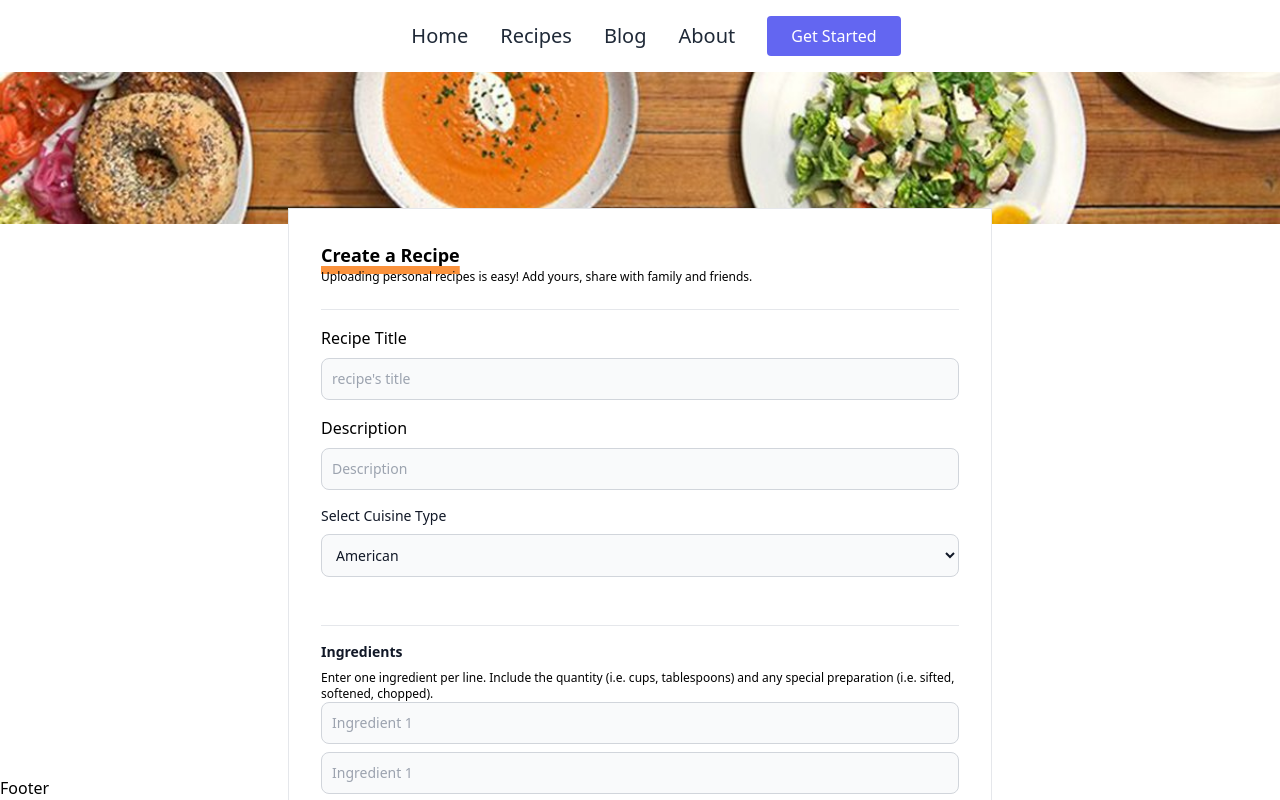
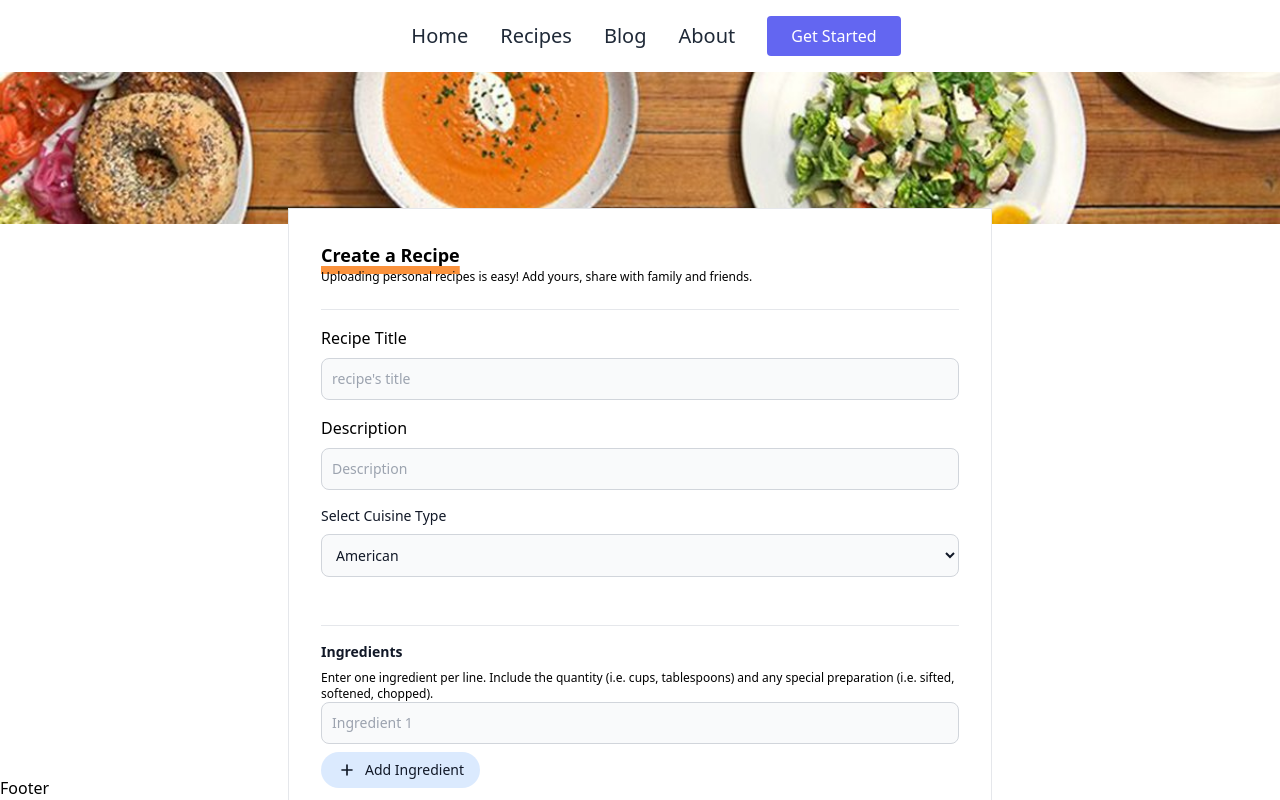
Before and after one commit to dannytszho/nextjs-13-recipes, a Next.js app: page /recipes/create-recipe in a window 1280 px wide. Shown: the top 800 px of the page. Built offline with nearby package versions, Linux system fonts and the light colour scheme.

Commit message:
Add addIngredient functionality

```diff
--- a/app/recipes/create-recipe/page.tsx
+++ b/app/recipes/create-recipe/page.tsx
@@ -1,15 +1,35 @@
 'use client'
-import { useState } from 'react'
+import { ChangeEvent, useState } from 'react'
 
 export default function CreateRecipePage() {
     const [title, setTitle] = useState('')
     const [description, setDescription] = useState('')
     const [cuisineType, setCuisineType] = useState('')
-    const [ingredientList, setIngredientList] = useState([
-        { ingredient: '' },
-        { ingredient: '' },
-    ])
-    console.log(ingredientList)
+    const [ingredientList, setIngredientList] = useState([{ ingredient: '' }])
+    // console.log(ingredientList)
+
+    const handleAddIngredient = () => {
+        setIngredientList([...ingredientList, { ingredient: '' }])
+    }
+
+    const handleRemoveIngredient = (index: number) => {
+        const list = [...ingredientList]
+        list.splice(index, 1)
+        setIngredientList(list)
+    }
+
+    const handleIngredientChange = (
+        e: ChangeEvent<HTMLInputElement>,
+        index: number
+    ) => {
+        e.preventDefault()
+        const { value } = e.target
+        const list = [...ingredientList]
+        list[index].ingredient = value
+        setIngredientList(list)
+        console.log(list)
+    }
+
     return (
         <div className="max-w-2xl mr-2 bg-white p-16">
             <form className="p-8 border justify-center top-52 md:left-48 lg:left-72 left-6 right-6 md:right-48 lg:right-72 absolute bg-white">
@@ -85,25 +105,28 @@ export default function CreateRecipePage() {
                             (i.e. cups, tablespoons) and any special preparation
                             (i.e. sifted, softened, chopped).
                         </p>
-                        {ingredientList.map((ingre) => (
+                        {ingredientList.map((ingre, index) => (
+                            <div className="flex">
                                 <div
                                     id="post-ingredients-inputs"
-                                key={ingre.ingredient}
-                                className="mb-2"
+                                    key={index}
+                                    className="mb-2 flex-grow"
                                 >
                                     <input
                                         type="text"
-                                    // value={ingre.ingredient}
-                                    // onChange={(e)=>setIngredientList()}
+                                        value={ingre.ingredient}
+                                        onChange={(e) =>
+                                            handleIngredientChange(e, index)
+                                        }
                                         className="bg-gray-50 border border-gray-300 text-gray-900 sm:text-sm font-light rounded-lg focus:ring-blue-600 focus:border-blue-600 block w-full p-2.5 mb-2"
-                                    placeholder="Ingredient 1"
+                                        placeholder={`Ingredient ${index + 1}`}
                                         required
                                     />
-                            </div>
-                        ))}
+                                    {ingredientList.length - 1 === index && (
                                         <button
                                             type="button"
                                             id="post-add-ingredients"
+                                            onClick={handleAddIngredient}
                                             className="flex flex-row items-center bg-blue-100 hover:bg-blue-200 text-gray-900 text-sm font-regular py-2 px-4 rounded-full"
                                         >
                                             <svg
@@ -122,6 +145,22 @@ export default function CreateRecipePage() {
                                             </svg>
                                             Add Ingredient
                                         </button>
+                                    )}
+                                </div>
+                                {ingredientList.length > 1 && (
+                                    <div>
+                                        <button
+                                            onClick={() =>
+                                                handleRemoveIngredient(index)
+                                            }
+                                            className="pl-10 pt-2"
+                                        >
+                                            ❌
+                                        </button>
+                                    </div>
+                                )}
+                            </div>
+                        ))}
                     </div>
 
                     {/* Directions section */}
```
Lines whose indentation alone changed are shown as unchanged.
